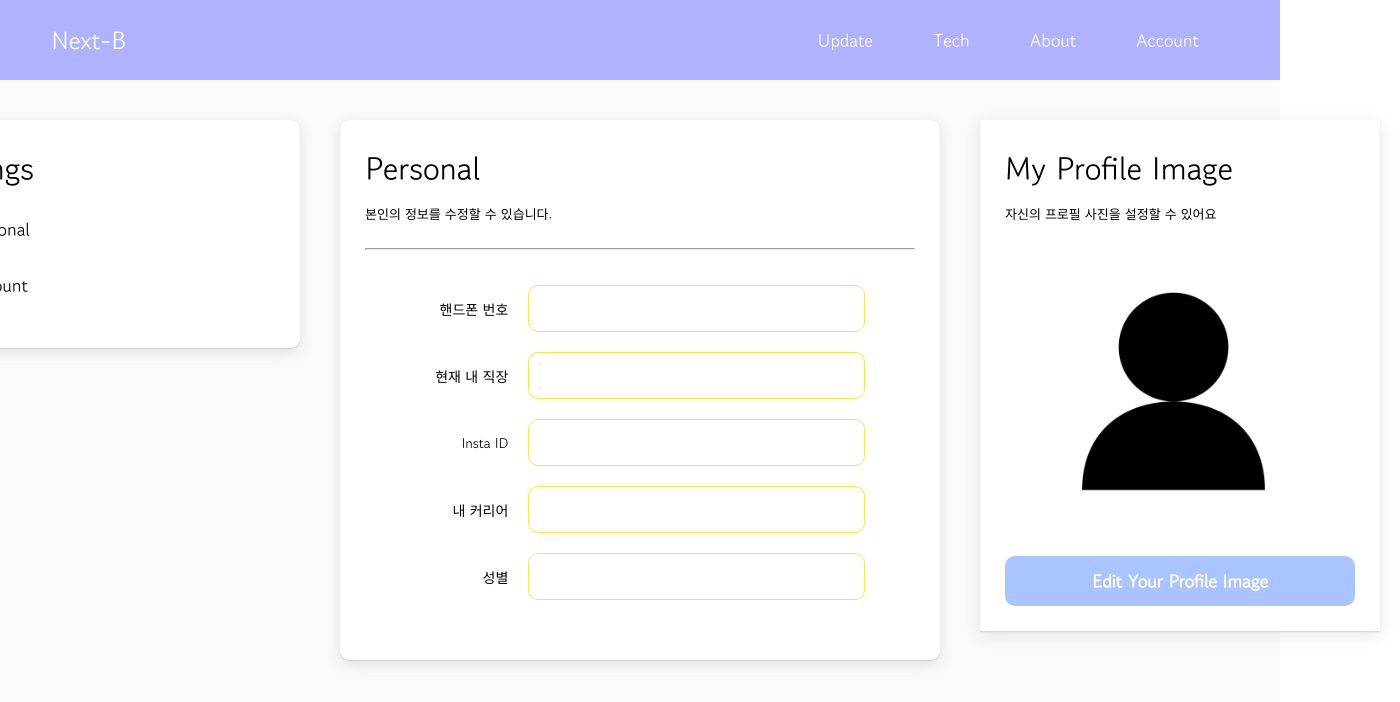
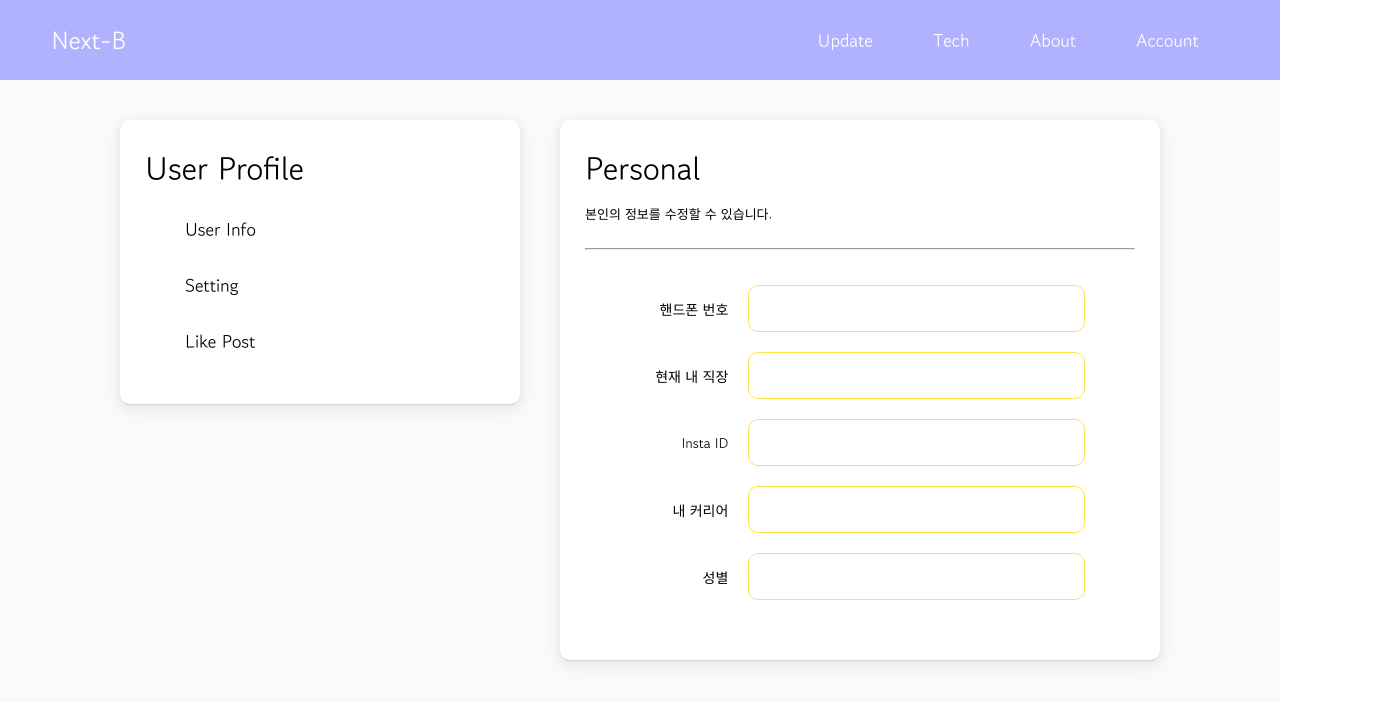
Before and after one commit to kimseonghyoek/NEXT-BLOG, a Next.js app in the folder Next-front/my-blog/: page /profile/setting in a window 1280 px wide. Shown: the top 702 px of the page, 1400 px wide, since content can reach past the window. Built offline with nearby package versions, Linux system fonts and the light colour scheme.

Commit message:
Update SelectBar

```diff
--- /dev/null
+++ b/Next-front/my-blog/components/Setting/SelectItems.js
@@ -0,0 +1,11 @@
+export const SelectItems = [
+    {
+      name: "User Info"
+    },
+    {
+      name: "Setting"
+    },
+    {
+      name: "Like Post"
+    }
+]
--- a/Next-front/my-blog/components/Setting/SelectSet.js
+++ b/Next-front/my-blog/components/Setting/SelectSet.js
@@ -1,20 +1,22 @@
 import React from 'react';
+import { SelectItems } from './SelectItems';
 import styles from '../../styles/components/Setting/SelectSet.module.scss'
 
 const SelectSet = () => {
   return (
     <div className={styles.setting_set}>
     <span>
-      <h1>Settings</h1>
+      <h1>User Profile</h1>
     </span>
     <div>
       <ul>
-        <li>
-          <p>Personal</p>
-        </li>
-        <li>
-          <p>Account</p>
-        </li>
+      {
+        SelectItems.map((item, map) => {
+          return (
+            <li><a>{item.name}</a></li>
+          )
+        })
+      }
       </ul>
     </div>
   </div>
--- a/Next-front/my-blog/package.json
+++ b/Next-front/my-blog/package.json
@@ -14,6 +14,7 @@
     "node-fetch": "^3.3.0",
     "react": "18.2.0",
     "react-dom": "18.2.0",
+    "react-icons": "^4.6.0",
     "react-responsive": "^9.0.0",
     "react-router-dom": "^6.4.2",
     "recoil": "^0.7.6",
--- a/Next-front/my-blog/pages/profile/setting.js
+++ b/Next-front/my-blog/pages/profile/setting.js
@@ -41,7 +41,6 @@ const Setting = () => {
             </div>
           </div>
         </div>
-        <Profile/>
       </div>
     </div>
   );
--- a/Next-front/my-blog/pages/test.js
+++ b/Next-front/my-blog/pages/test.js
@@ -1,9 +1,7 @@
 import React from "react";
-import SelectSet from "../components/Setting/SelectSet";
 
 const Test = () => {
   return <div>
-    <SelectSet/>
   </div>
 }
 
```
Also changed, not shown: 2 other files (tests, documents, lock files or other folders).
